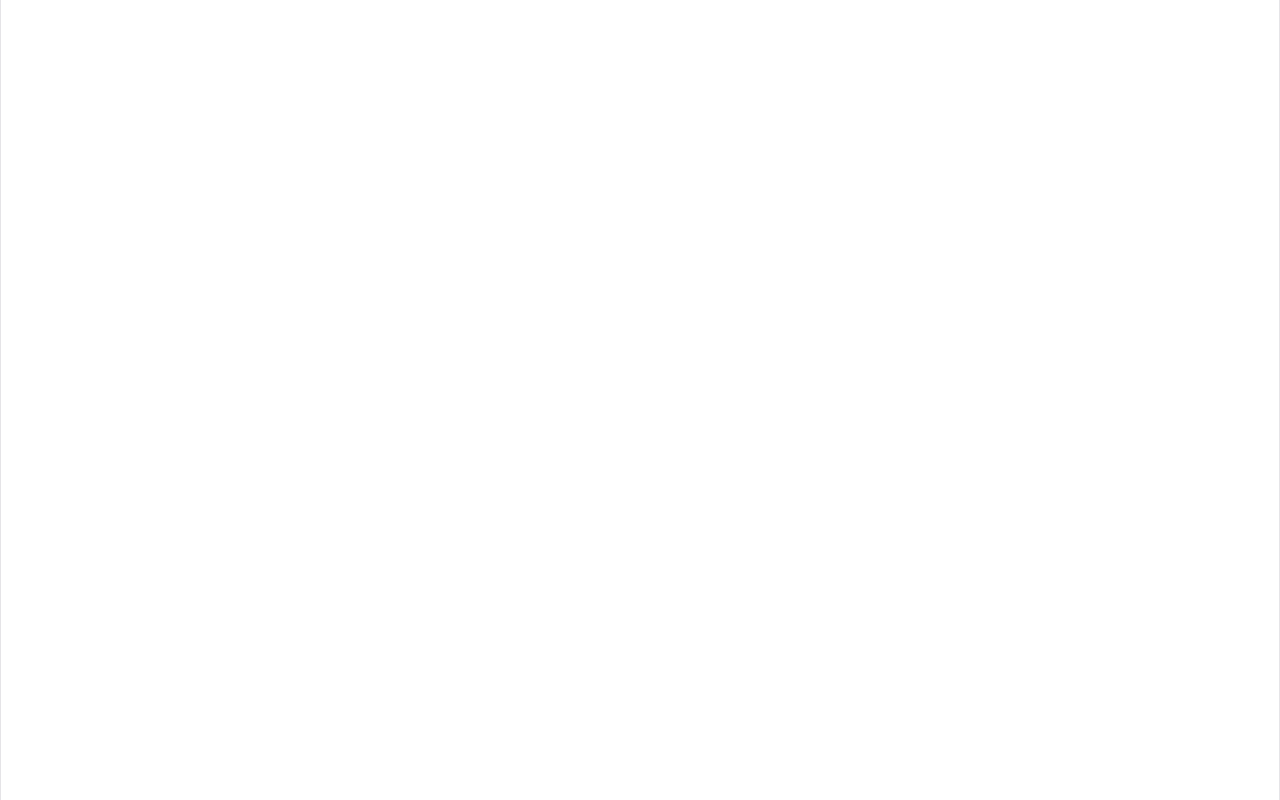
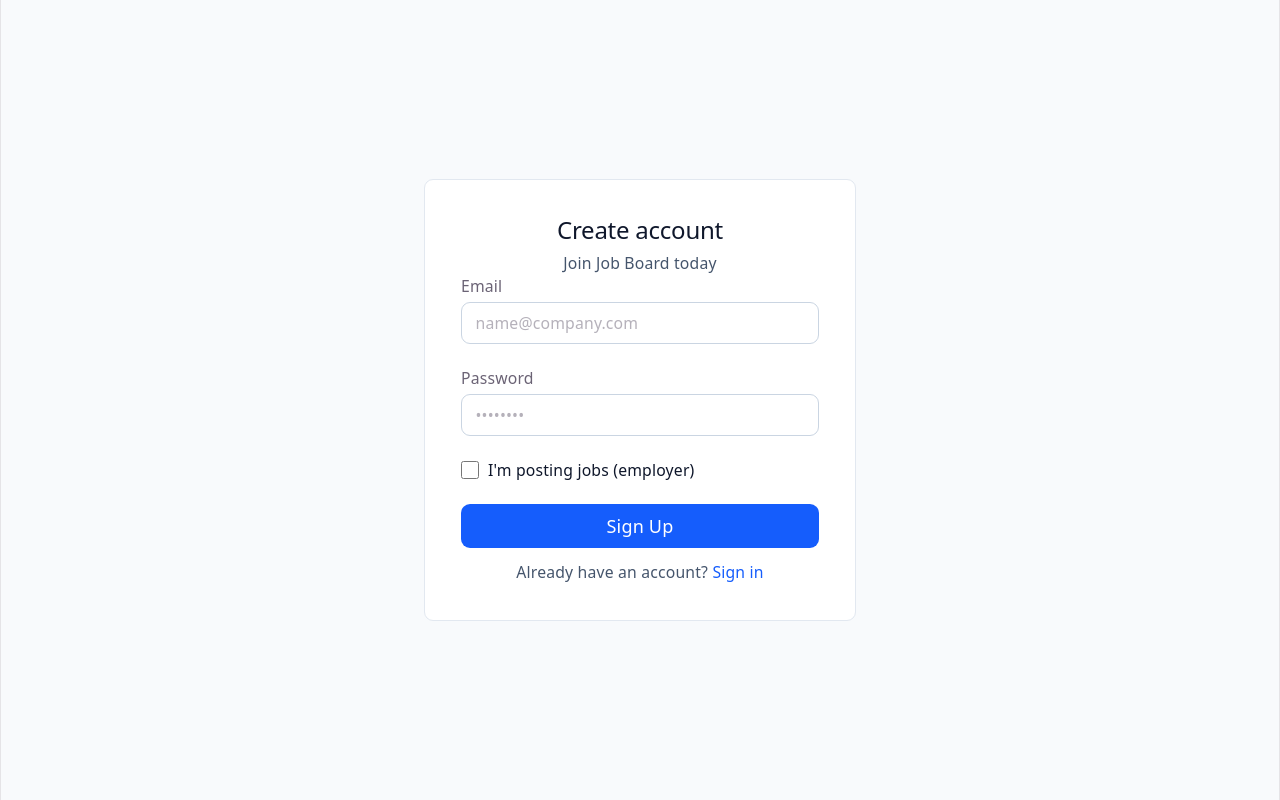
Before and after one commit to Mitchelledev/github-user-search-react, a React (Vite) app in the folder my-first-react-app/: page /signup in a window 1280 px wide. Before the commit this address had no page. Built offline with nearby package versions, Linux system fonts and the light colour scheme.

Commit message:
built signUpPage and signInPage - authentication form with emails, password and routing

```diff
--- a/my-first-react-app/src/App.jsx
+++ b/my-first-react-app/src/App.jsx
@@ -2,6 +2,8 @@ import { BrowserRouter, Routes, Route } from "react-router-dom";
 import { AuthProvider } from "./context/AuthContext";
 import { jobProvider } from "./context/jobsContext";
 import LandingPage from "./pages/LandingPage";
+import SignUpPage from "./pages/SignUpPage";
+import SignInpage from "./pages/SignInPage"
 
 function App(){
   return (
@@ -9,6 +11,8 @@ function App(){
     <BrowserRouter>
     <Routes>
     <Route path="/" element={<LandingPage/>} />
+    <Route path="/signup" element={<SignUpPage/>} />
+    <Route path="/signin" element={<SignInpage/>} />
     </Routes>
     </BrowserRouter>
     </AuthProvider>
--- /dev/null
+++ b/my-first-react-app/src/pages/SignInPage.jsx
@@ -0,0 +1,79 @@
+import { useState, useContext } from "react";
+import { useNavigate, Link } from "react-router-dom";
+import {AuthContext} from "../context/AuthContext";
+
+function SignInPage(){
+    const [email, setEmail] = useState("")
+    const [password, setPassword] = useState("")
+    const navigate = useNavigate();
+    const {login, loading, error} = useContext(AuthContext);
+
+    function handleSubmit(e) {
+        e.preventDefault()
+        const success = login (email, password)
+        if (success) {
+            navigate("/home")
+        }
+    }
+    return (
+        <div className="min-h-screen w-full bg-slate-50 flex items-center justify-center px-6">
+    <div className="bg-white rounded-lg border border-slate-200 p-8 w-full max-w-sm">
+      {/* Header */}
+      <h2 className="text-2xl font-semibold text-slate-900 mb-2">Welcome back</h2>
+
+      {/* Form Container with paragraph - creates spacing between them */}
+      <div className="flex flex-col gap-3">
+        {/* Form */}
+        <form onSubmit={handleSubmit} className="flex flex-col gap-5">
+          {/* Email Input */}
+          <div className="flex flex-col gap-1">
+            <label className="text-sm font-medium text-slate-90 text-left">Email</label>
+            <input
+              type="email"
+              placeholder="name@company.com"
+              value={email}
+              onChange={(e) => setEmail(e.target.value)}
+              required
+              className="px-3 py-2 border border-slate-300 rounded-lg text-sm focus:outline-none focus:ring-2 focus:ring-blue-500"
+            />
+          </div>
+
+          {/* Password Input */}
+          <div className="flex flex-col gap-1">
+            <label className="text-sm font-medium text-slate-90 text-left">Password</label>
+            <input
+              type="password"
+              placeholder="••••••••"
+              value={password}
+              onChange={(e) => setPassword(e.target.value)}
+              required
+              className="px-3 py-2 border border-slate-300 rounded-lg text-sm focus:outline-none focus:ring-2 focus:ring-blue-500"
+            />
+          </div>
+          {/* Error Message */}
+          {error && <p className="text-sm text-red-600">{error}</p>}
+
+          {/* Submit Button */}
+          <button
+            type="submit"
+            disabled={loading}
+            className="w-full px-4 py-2 bg-blue-600 text-white rounded-lg font-medium hover:bg-blue-700 disabled:bg-blue-400 cursor-pointer"
+          >
+            {loading ? "Successful..." : "Sign In"}
+          </button>
+        </form>
+
+        {/* Sign In Link */}
+        <p className="text-center text-sm text-slate-600">
+          Don't have an account?{" "}
+          <Link to="/signin" className="text-blue-600 hover:underline">
+            Sign up
+          </Link>
+        </p>
+      </div>
+    </div>
+  </div>
+);
+}
+
+export default SignInPage
--- /dev/null
+++ b/my-first-react-app/src/pages/SignUpPage.jsx
@@ -0,0 +1,97 @@
+import { useState, useContext } from "react";
+import { useNavigate, Link } from "react-router-dom";
+import {AuthContext} from "../context/AuthContext"
+
+function SignUpPage(){
+    const [email, setEmail] = useState("");
+    const [password, setPassword] = useState("");
+    const [isEmployer, setIsEmployer] = useState(false);
+    const {signup, loading, error} = useContext(AuthContext);
+    const navigate = useNavigate();
+
+    function handleSubmit(e) {
+        e.preventDefault()
+        const success = signup(email, password, isEmployer);
+        if(success) {
+            navigate("/home")
+        }
+    }
+
+  return (
+  <div className="min-h-screen w-full bg-slate-50 flex items-center justify-center px-6">
+    <div className="bg-white rounded-lg border border-slate-200 p-8 w-full max-w-sm">
+      {/* Header */}
+      <h2 className="text-2xl font-semibold text-slate-900 mb-2">Create account</h2>
+      <p className="text-slate-600 text-sm mb-6">Join Job Board today</p>
+
+      {/* Form Container with paragraph - creates spacing between them */}
+      <div className="flex flex-col gap-3">
+        {/* Form */}
+        <form onSubmit={handleSubmit} className="flex flex-col gap-5">
+          {/* Email Input */}
+          <div className="flex flex-col gap-1">
+            <label className="text-sm font-medium text-slate-90 text-left">Email</label>
+            <input
+              type="email"
+              placeholder="name@company.com"
+              value={email}
+              onChange={(e) => setEmail(e.target.value)}
+              required
+              className="px-3 py-2 border border-slate-300 rounded-lg text-sm focus:outline-none focus:ring-2 focus:ring-blue-500"
+            />
+          </div>
+
+          {/* Password Input */}
+          <div className="flex flex-col gap-1">
+            <label className="text-sm font-medium text-slate-90 text-left">Password</label>
+            <input
+              type="password"
+              placeholder="••••••••"
+              value={password}
+              onChange={(e) => setPassword(e.target.value)}
+              required
+              className="px-3 py-2 border border-slate-300 rounded-lg text-sm focus:outline-none focus:ring-2 focus:ring-blue-500"
+            />
+          </div>
+
+          {/* Employer Checkbox */}
+          <div className="flex items-center gap-2">
+            <input
+              type="checkbox"
+              id="employer"
+              checked={isEmployer}
+              onChange={(e) => setIsEmployer(e.target.checked)}
+              className="w-4 h-4 cursor-pointer"
+            />
+            <label htmlFor="employer" className="text-sm text-slate-900 cursor-pointer">
+              I'm posting jobs (employer)
+            </label>
+          </div>
+
+          {/* Error Message */}
+          {error && <p className="text-sm text-red-600">{error}</p>}
+
+          {/* Submit Button */}
+          <button
+            type="submit"
+            disabled={loading}
+            className="w-full px-4 py-2 bg-blue-600 text-white rounded-lg font-medium hover:bg-blue-700 disabled:bg-blue-400 cursor-pointer"
+          >
+            {loading ? "Creating account..." : "Sign Up"}
+          </button>
+        </form>
+
+        {/* Sign In Link */}
+        <p className="text-center text-sm text-slate-600">
+          Already have an account?{" "}
+          <Link to="/signin" className="text-blue-600 hover:underline">
+            Sign in
+          </Link>
+        </p>
+      </div>
+    </div>
+  </div>
+);
+}
+
+export default SignUpPage;
```
Also changed, not shown: my-first-react-app/src/context/AuthContext.jsx (line endings or trailing spaces), my-first-react-app/src/context/JobsContext.jsx (line endings or trailing spaces), my-first-react-app/src/pages/LandingPage.jsx (line endings or trailing spaces).
